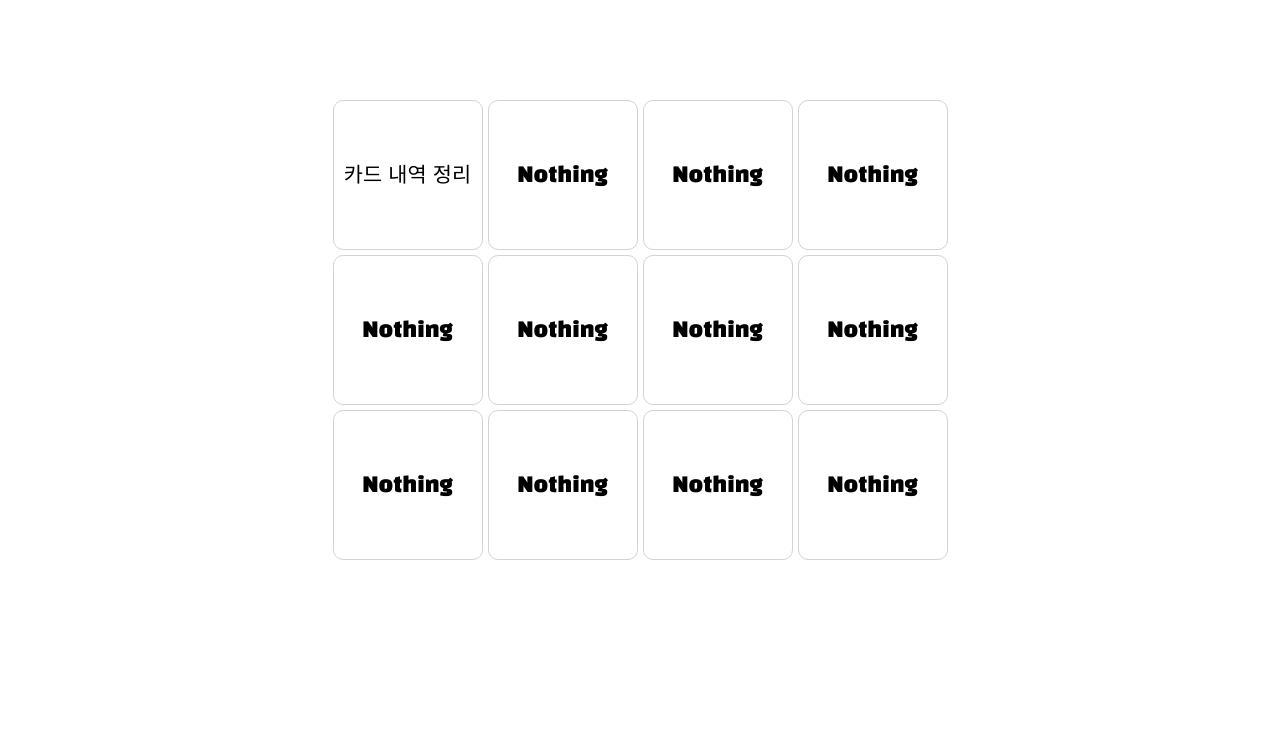
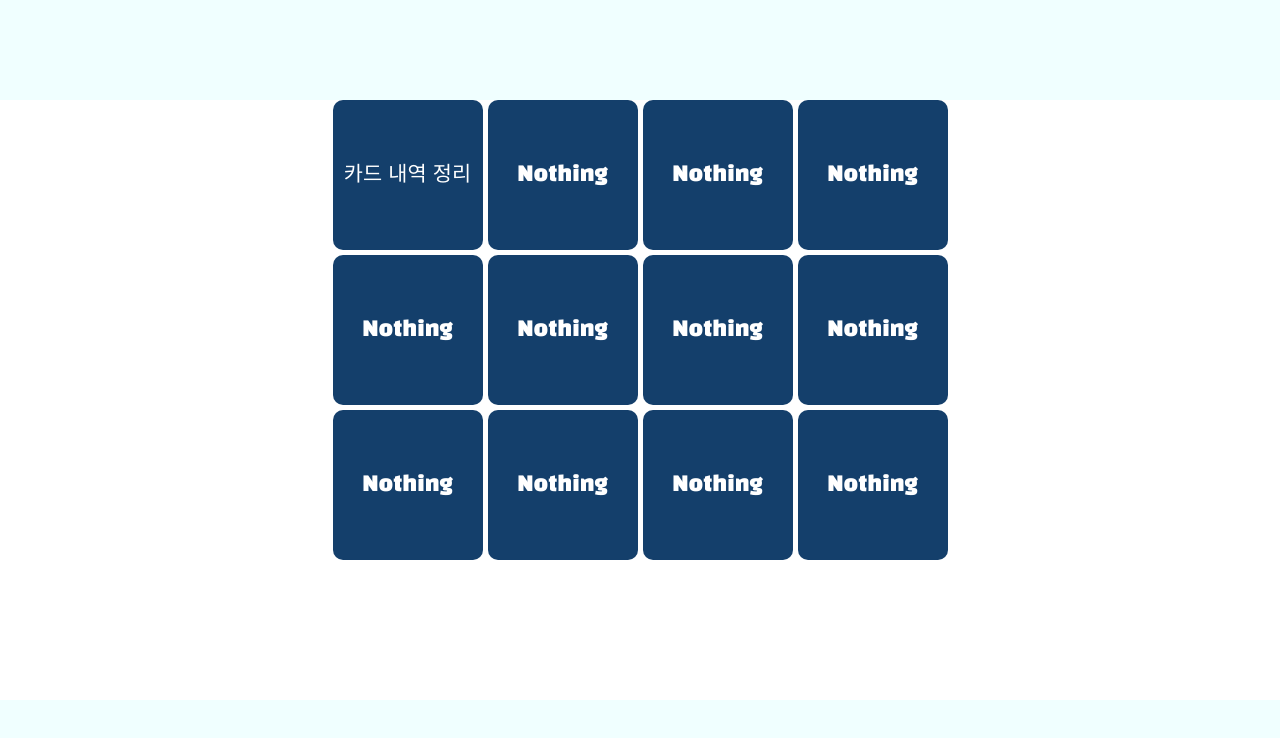
Before and after one commit to Mindo01/Mindo01.github.io, a plain HTML site: page index.html in a window 1280 px wide. Drawn offline with nearby package versions, Linux system fonts and the light colour scheme.

Commit message:
Add style to menu

```diff
--- a/css/index.css
+++ b/css/index.css
@@ -1,26 +1,42 @@
 :root {
-    --test-color: white
+    --test-color: white;
+    --base-color: azure;
+    --font-color: #37383a;
+    --highlight-color: #F55353;
+    --primary-color: #F6F54D;
+    --secondary-color: #FEB139;
+    --dark-color: #143F6B;
 }
 
 body {
     margin: 0px;
     font-family: 'Black Han Sans', sans-serif;
+    color: var(--font-color);
+}
+/* root class */
+.no-selection {
+    -webkit-touch-callout: none; /* iOS Safari */
+    -webkit-user-select: none; /* Safari */
+    -khtml-user-select: none; /* Konqueror HTML */
+    -moz-user-select: none; /* Old versions of Firefox */
+    -ms-user-select: none; /* Internet Explorer/Edge */
+    user-select: none; /* Non-prefixed version, currently
+                                supported by Chrome, Edge, Opera and Firefox */
 }
 /* layout */
 .md-header {
     height: 100px;
-    background: var(--test-color);
+    background-color: var(--base-color);
 }
 .md-body {
     width: 100%;
     height: calc(100% - 300px);
     min-height: 300px;
-
 }
 .md-footer {
     width: 100%;
     height: 100px;
-    background: var(--test-color);
+    background-color: var(--base-color);
     position: fixed;
     bottom: 0;
 }
@@ -35,11 +51,19 @@ body {
     grid-row-gap: 5px;
 }
 .md-menu-item {
-    border: 1px solid lightgray;
     border-radius: 10px;
     padding: 10px;
     vertical-align: middle;
     line-height: 130px;
     text-align: center;
     font-size: 1.3em;
+    color: white;
+    background-color: var(--dark-color);
 }
+.md-menu-item:hover {
+    background-color: var(--secondary-color);
+    cursor: pointer;
+    transition-property: background-color, color;
+    transition-duration: 0.3s;
+    transition-timing-function: ease-out;
+}
--- a/index.html
+++ b/index.html
@@ -13,13 +13,17 @@
         <link href="https://fonts.googleapis.com/css2?family=Black+Han+Sans&display=swap" rel="stylesheet">
         <!-- Style -->
         <link rel="stylesheet" type="text/css" href="./css/index.css"/>
+        <!-- Additional -->
+        <script type="text/javascript">
+            document.oncontextmenu = function(){return false;}
+        </script>
     </head>
-    <body>
+    <body oncontextmenu="return false" onselectstart="return false" ondragstart="return false" onkeydown="return false">
         <div class="md-header">
 
         </div>
         <div class="md-body">
-            <div class="md-menu-box">
+            <div class="md-menu-box no-selection">
                 <div class="md-menu-item" data-menu="card">
                     카드 내역 정리
                 </div>
```
